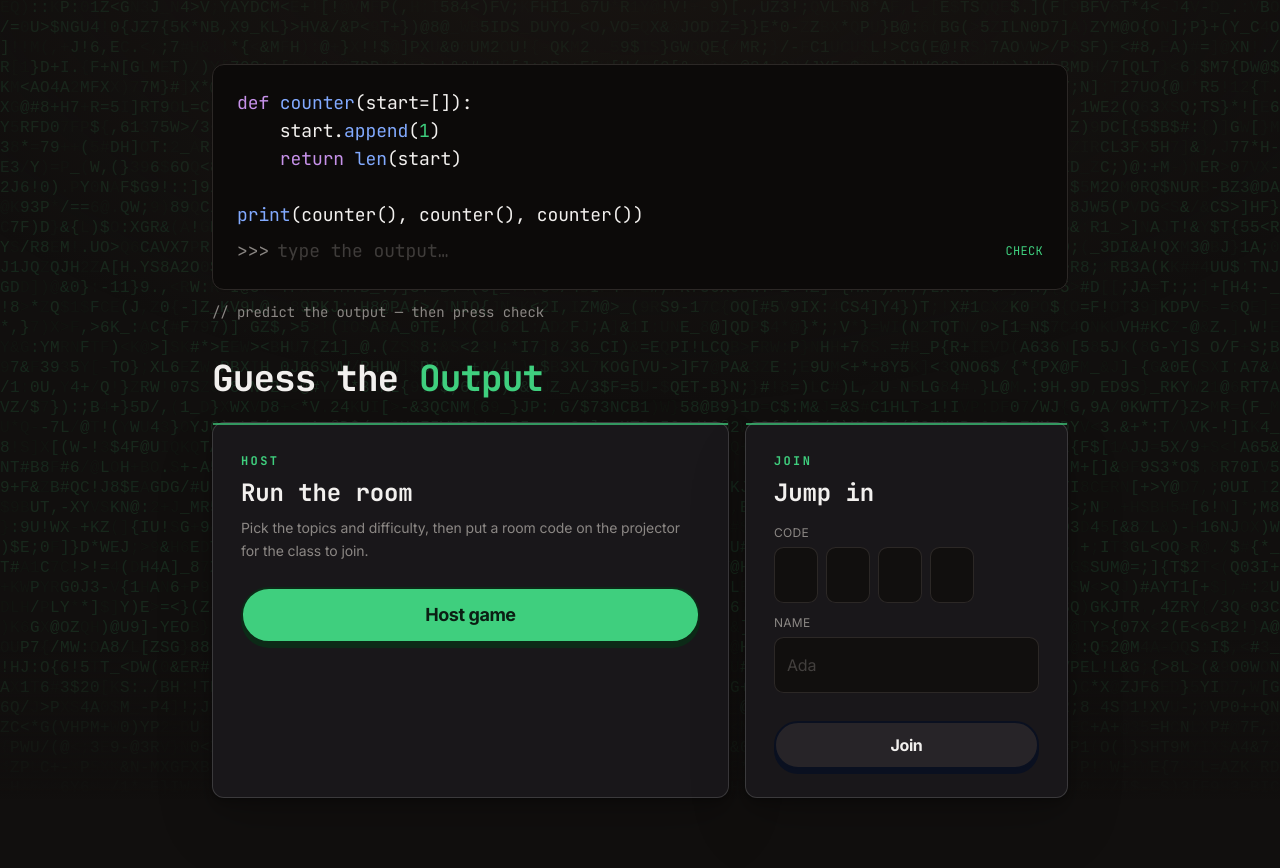
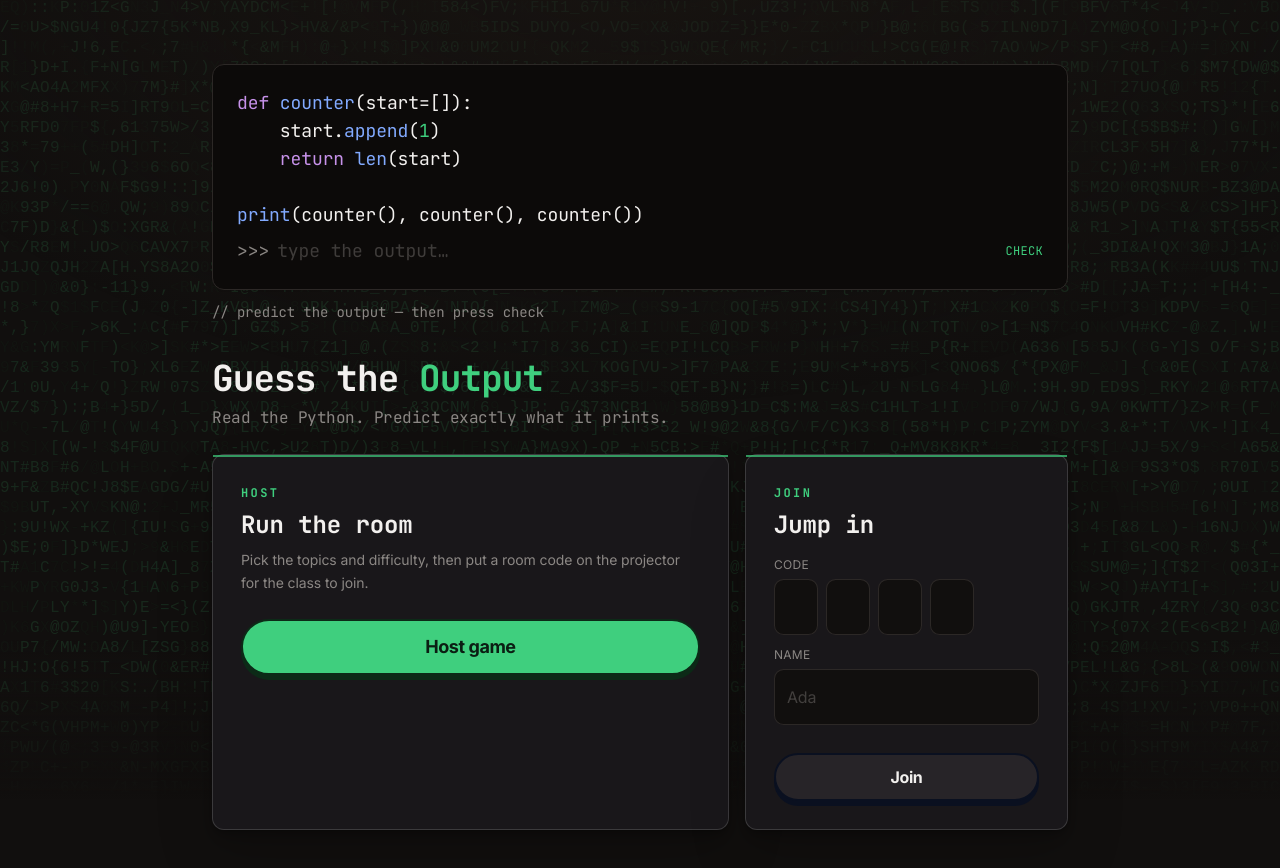
Before and after one commit to opensource-iis/Guess-The-Output, a React (Vite) app in the folder client/: page / in a window 1280 px wide. Shown: the top 868 px of the page. Built offline with nearby package versions, Linux system fonts and the light colour scheme; the HTML template or start-up script is replaced by a standard one.

Commit message:
Re-apply the decrypted title and scrambled tagline on the landing

```diff
--- a/client/src/screens/Landing.tsx
+++ b/client/src/screens/Landing.tsx
@@ -3,6 +3,8 @@ import { highlightPython } from '@/lib/highlight'
 import { Button } from '@/components/ui/button'
 import TiltedCard from '@/components/ui/tilted-card'
 import BorderGlow from '@/components/ui/border-glow'
+import DecryptedText from '@/components/ui/decrypted-text'
+import ScrambledText from '@/components/ui/scrambled-text'
 
 // The signature: a real, correct, slightly tricky snippet (the mutable-default gotcha —
 // prints "1 2 3", not "1 1 1"). The hero ends in a blinking >>> where the answer would go.
@@ -144,8 +146,28 @@ export default function Landing() {
         {/* RESOLUTION — the game name + actions sit below the signature */}
         <section>
           <h1 className="font-display text-3xl font-bold tracking-tight sm:text-4xl">
-            Guess the <span className="text-primary">Output</span>
+            <DecryptedText
+              text="Guess the "
+              animateOn="view"
+              sequential
+              revealDirection="center"
+              speed={70}
+              className="text-foreground"
+              encryptedClassName="text-primary/40"
+            />
+            <DecryptedText
+              text="Output"
+              animateOn="view"
+              sequential
+              revealDirection="center"
+              speed={70}
+              className="text-primary"
+              encryptedClassName="text-primary/40"
+            />
           </h1>
+          <ScrambledText className="mt-2 text-sm text-muted-foreground sm:text-base" radius={80} duration={1} speed={0.4}>
+            Read the Python. Predict exactly what it prints.
+          </ScrambledText>
 
           <div className="mt-6 grid gap-4 lg:grid-cols-[1.6fr_1fr]">
             {/* HOST — dominant action; the card you liked, now with tilt + BorderGlow */}
```
